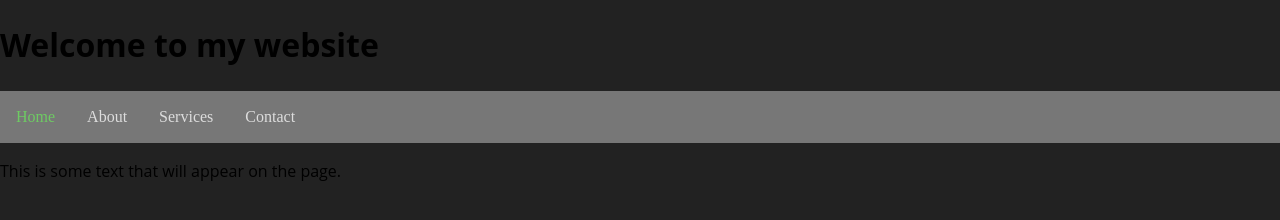
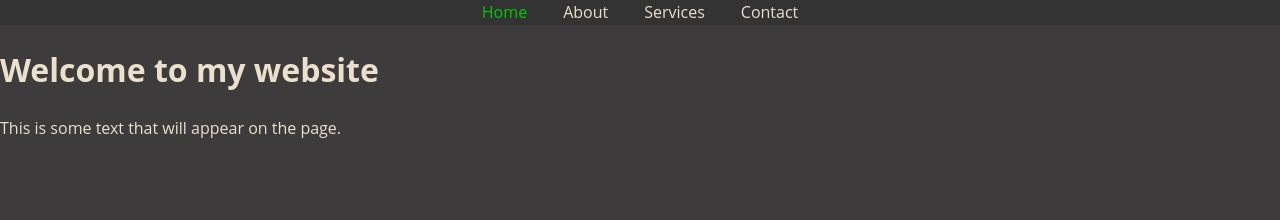
Before and after one commit to mmlengah/Portfolio, a plain HTML site: page index.html in a window 1280 px wide. Drawn offline with Linux system fonts and the light colour scheme.

Commit message:
Colour scheme choosen

```diff
--- a/css/style.css
+++ b/css/style.css
@@ -1,13 +1,5 @@
-p {
-    font-family: 'Open Sans', sans-serif;
-}
-
-h1 {
-    font-family: 'Open Sans', sans-serif;
-}
-
 body {
-    background-color: #222222;
+    background-color:  #3D3B3C;
     margin: 0;
     padding: 0;
     font-size: 16px;
@@ -16,7 +8,7 @@ body {
 
 /* Style the navigation bar */
 nav {
-    background-color: #777777;
+    background-color: #323031;
     overflow: hidden;
 }
 
@@ -25,13 +17,16 @@ nav ul {
     margin: 0;
     padding: 0;
     background-color: #333;
-    font-family: 'Open Sans', sans-serif;
+    text-align: center;
+}
+
+nav ul li {
+    display: inline-block;
 }
 
 /* Style the links */
 nav a {
-    float: left;
-    color: #DDDDDD;
+    color: #EAE0CC;
     text-align: center;
     padding: 14px 16px;
     text-decoration: none;
@@ -39,10 +34,16 @@ nav a {
 
 /* Style the active link */
 nav a.active {
-    color: #6ECB63;
+    color: #00CA00;
 }
 
 /* Style the links on hover */
 nav a:hover {
     color: #FFFFFF;
+    text-decoration: underline;
 }
+
+.text-style{
+    font-family: 'Open Sans', sans-serif;
+    color: #EAE0CC;
+}
--- a/index.html
+++ b/index.html
@@ -5,16 +5,21 @@
     <meta name="viewport" content="width=device-width, initial-scale=1">
     <link rel="stylesheet" type="text/css" href="./css/style.css">
   </head>
-  <h1>Welcome to my website</h1>
+
   <body>
-    <nav>
-        <a class="active" href="#home">Home</a>
-        <a href="#about">About</a>
-        <a href="#services">Services</a>
-        <a href="#contact">Contact</a>
+    <header>
+      <nav>
+        <ul>
+          <li><a class="active text-style" href="#home">Home</a></li>
+          <li><a class="text-style" href="#about">About</a></li>
+          <li><a class="text-style" href="#services">Services</a></li>
+          <li><a class="text-style" href="#contact">Contact</a></li>
+        </ul>
       </nav>
+    </header>
 
+    <h1 class="text-style">Welcome to my website</h1>
 
-    <p>This is some text that will appear on the page.</p>
+    <p class="text-style">This is some text that will appear on the page.</p>
   </body>
 </html>
```
Also changed, not shown: 1 other file.
